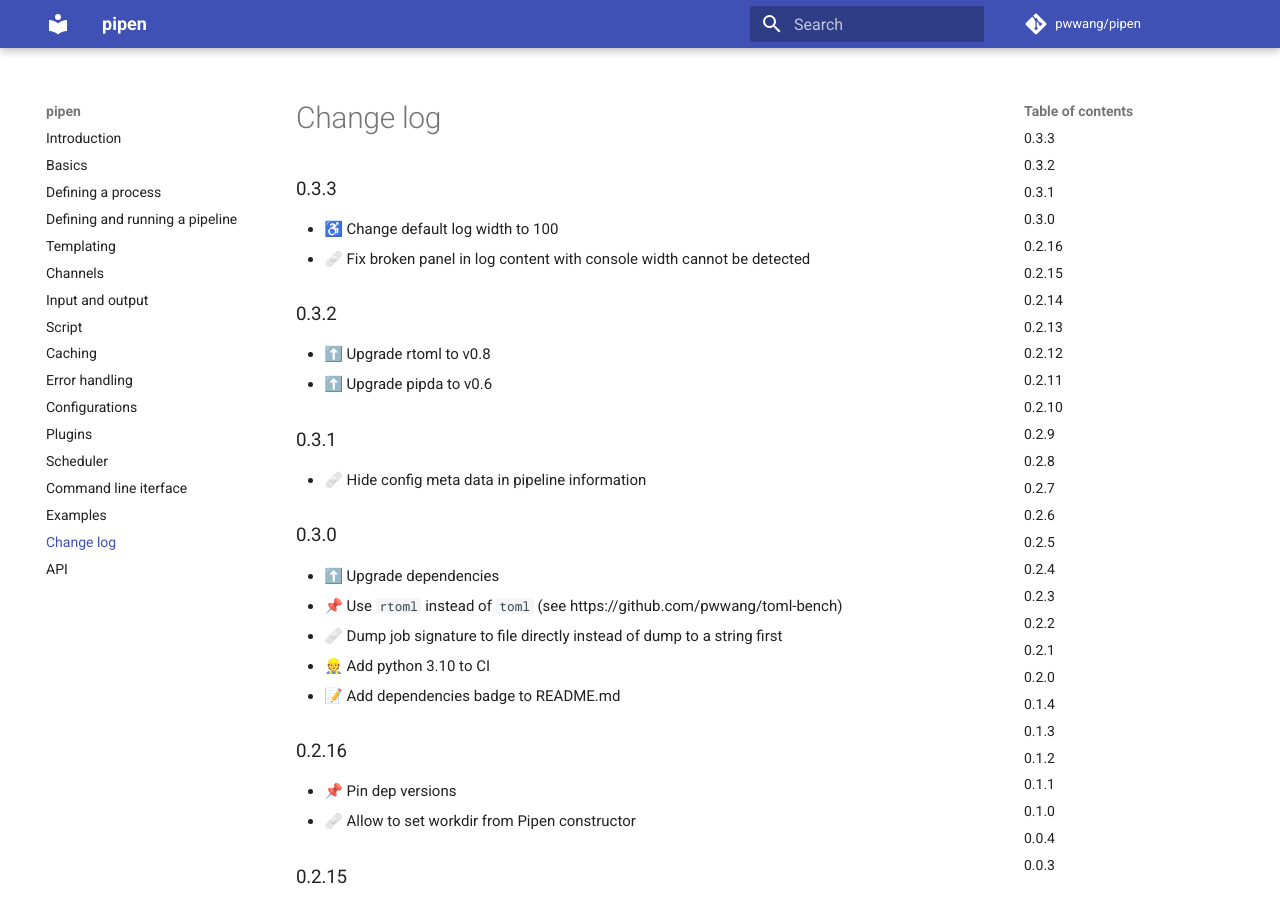
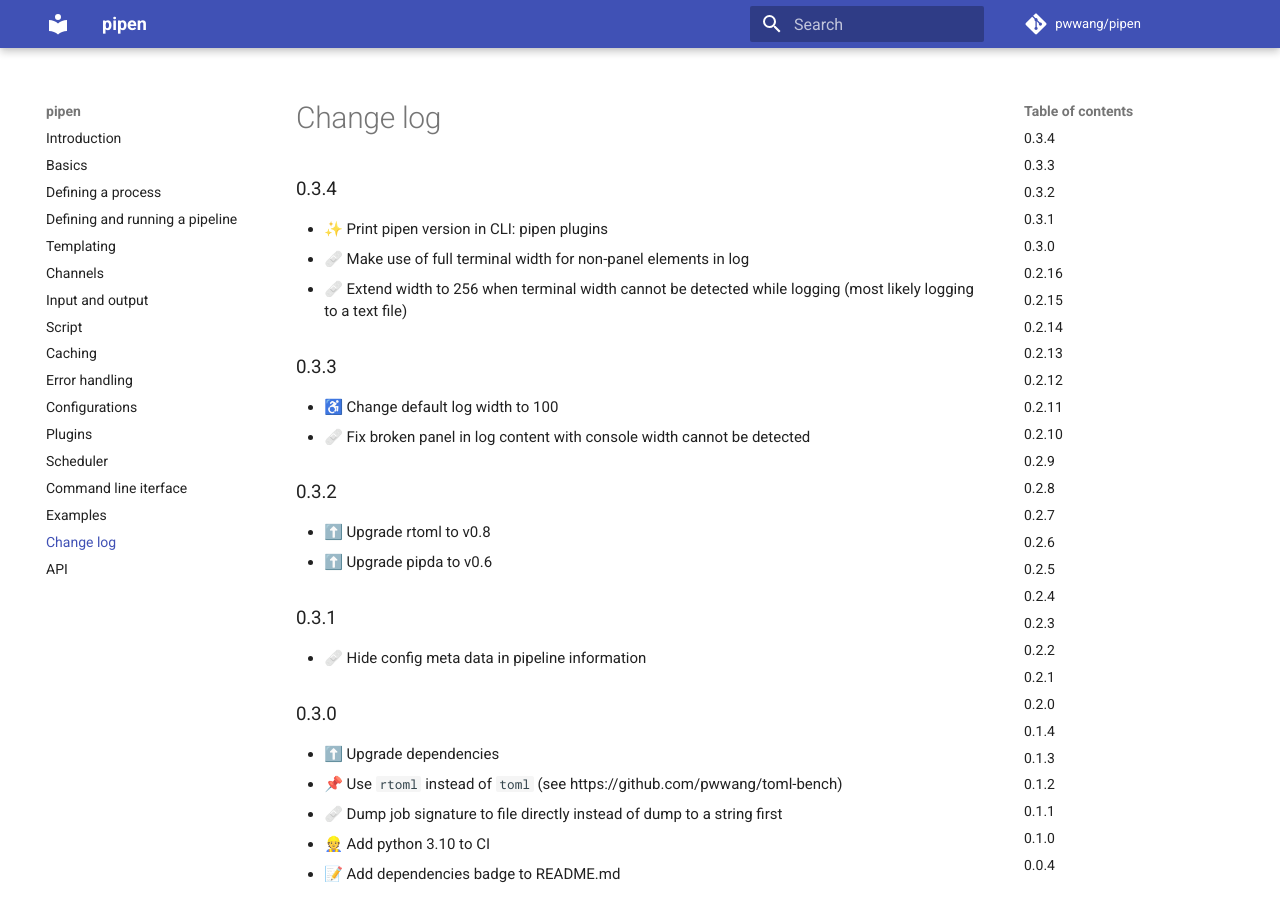
Before and after one commit to pwwang/pipen, an MkDocs documentation site: the page built from docs/CHANGELOG.md, in a window 1280 px wide and 900 px high. Built offline with MkDocs 1.6.1 and Material for MkDocs 9.7.7, drawn with Linux system fonts in a browser that asks for light colours; comment, search, counter and statistics services are not loaded.

Commit message:
🔖 0.3.4

```diff
--- a/docs/CHANGELOG.md
+++ b/docs/CHANGELOG.md
@@ -1,3 +1,9 @@
+## 0.3.4
+
+- ✨ Print pipen version in CLI: pipen plugins
+- 🩹 Make use of full terminal width for non-panel elements in log
+- 🩹 Extend width to 256 when terminal width cannot be detected while logging (most likely logging to a text file)
+
 ## 0.3.3
 
 - ♿️ Change default log width to 100
--- a/pipen/version.py
+++ b/pipen/version.py
@@ -1,3 +1,3 @@
 """Provide version of pipen"""
 
-__version__ = "0.3.3"
+__version__ = "0.3.4"
--- a/pyproject.toml
+++ b/pyproject.toml
@@ -4,7 +4,7 @@ build-backend = "poetry.masonry.api"
 
 [tool.poetry]
 name = "pipen"
-version = "0.3.3"
+version = "0.3.4"
 description = "A pipeline framework for python"
 authors = [ "pwwang <pwwang@pwwang.com>",]
 license = "MIT"
```
